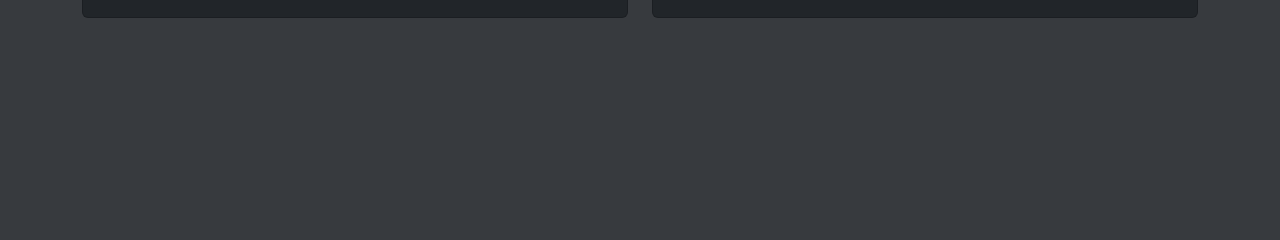
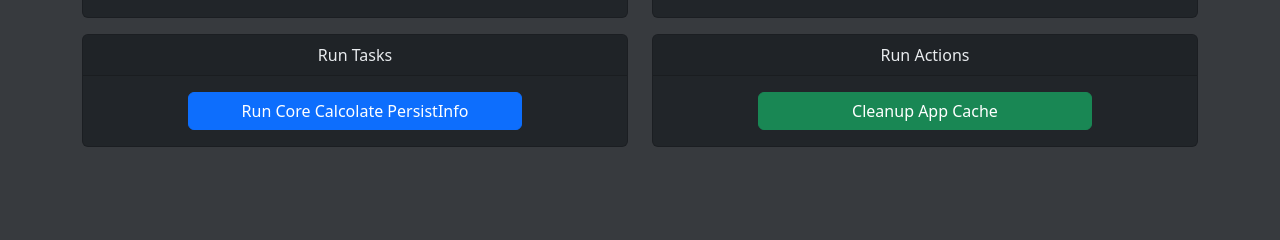
Before and after one commit to Mirio/verbacap, a Django app: template core/templates/core/settings.html in a window 1280 px wide. Shown: the part 275-515 px from the top of the page. Run offline with Django 4.2, Linux system fonts and the light colour scheme; the template is opened without the code that fills it, so the values that code supplies are empty; some libraries are stand-ins or nearby versions.

Commit message:
feat: Adding Action/Task API

```diff
--- a/core/templates/core/settings.html
+++ b/core/templates/core/settings.html
@@ -3,11 +3,47 @@
 {% block title %}
   VerbaCap - Settings
 {% endblock title %}
+{% block inline_javascript %}
+  <script>
+    function task_RunCoreCalcolatePersistinfo() {
+      let csrf_token = document.getElementById("csrfmiddlewaretoken");
+      const reqopt = {
+        method: "PUT",
+        body: JSON.stringify({}),
+        credentials: "same-origin",
+        headers: {
+          "X-CSRFToken": csrf_token.value
+        }
+      }
+      fetch("/api/task/corecalcolatepersistinfo", reqopt)
+        .catch(error => {
+          console.log(error);
+        })
+    }
+
+    function action_ActionAppCacheDelete() {
+      let csrf_token = document.getElementById("csrfmiddlewaretoken");
+      const reqopt = {
+        method: "DELETE",
+        body: JSON.stringify({}),
+        credentials: "same-origin",
+        headers: {
+          "X-CSRFToken": csrf_token.value
+        }
+      }
+      fetch("/api/action/deleteappcache/", reqopt)
+        .catch(error => {
+          console.log(error);
+        })
+    }
+  </script>
+{% endblock inline_javascript %}
 {% block content %}
   <h1 class="text-center p-1">Settings</h1>
   <p class="text-center">The page contains all the settings for the tool</p>
+  <input type="hidden" id="csrfmiddlewaretoken" value="{{ csrf_token }}" />
   <div class="row">
-    <div class="col-6">
+    <div class="col-12 col-md-6">
       <div class="card bg-dark">
         <div class="card-header text-center">Persist Audio Counter</div>
         <div class="card-body">
@@ -20,7 +56,7 @@
         </div>
       </div>
     </div>
-    <div class="col-6">
+    <div class="col-12 col-md-6 pt-3 pt-md-0">
       <div class="card bg-dark">
         <div class="card-header text-center">Persist Audio File Size</div>
         <div class="card-body">
@@ -34,4 +70,34 @@
       </div>
     </div>
   </div>
+  <div class="row pt-3">
+    <div class="col-12 col-md-6">
+      <div class="card bg-dark">
+        <div class="card-header text-center">Run Tasks</div>
+        <div class="card-body">
+          <div class="row">
+            <div class="offset-2 col-8 d-grid">
+              <button type="button"
+                      onclick="task_RunCoreCalcolatePersistinfo()"
+                      class="btn btn-primary">Run Core Calcolate PersistInfo</button>
+            </div>
+          </div>
+        </div>
+      </div>
+    </div>
+    <div class="col-12 col-md-6 pt-3 pt-md-0">
+      <div class="card bg-dark">
+        <div class="card-header text-center">Run Actions</div>
+        <div class="card-body">
+          <div class="row">
+            <div class="offset-2 col-8 d-grid">
+              <button type="button"
+                      onclick="action_ActionAppCacheDelete()"
+                      class="btn btn-success">Cleanup App Cache</button>
+            </div>
+          </div>
+        </div>
+      </div>
+    </div>
+  </div>
 {% endblock content %}
```
Also changed, not shown: config/api_router.py (+14 -1 lines), core/api/views.py (+16 -0 lines), core/tests.py (+13 -0 lines).
